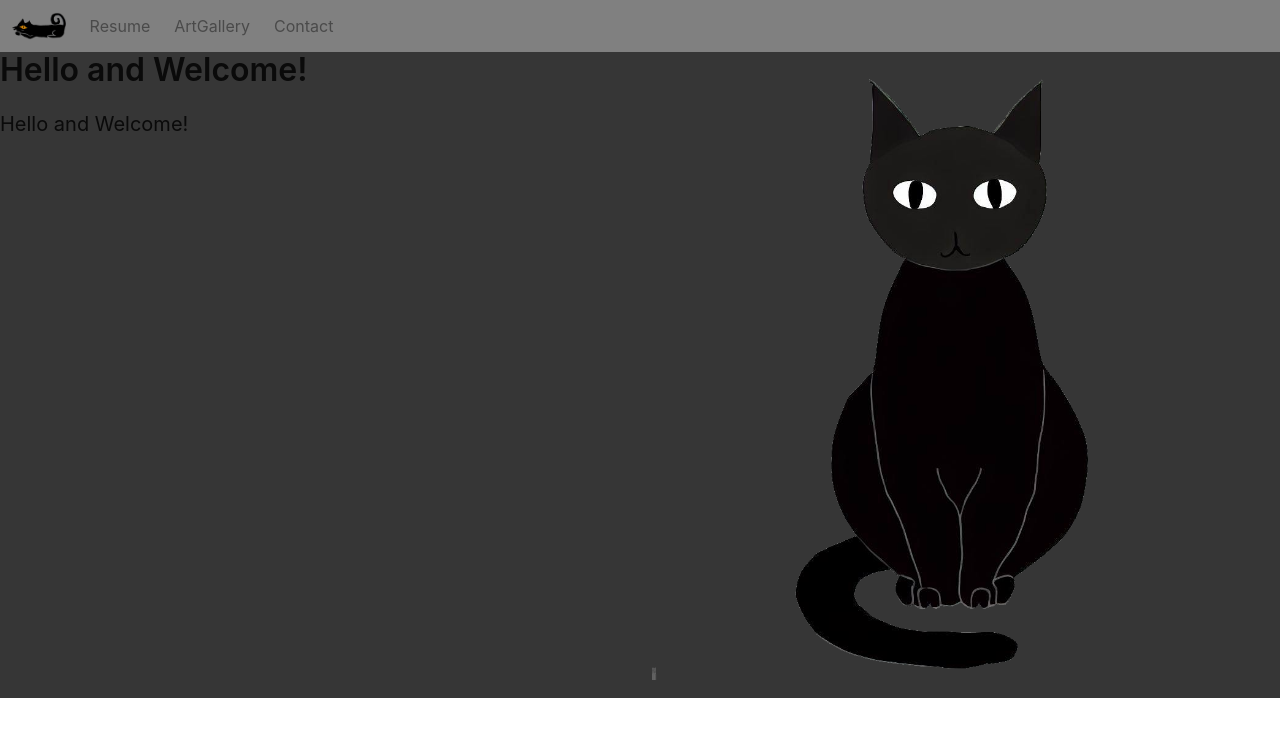
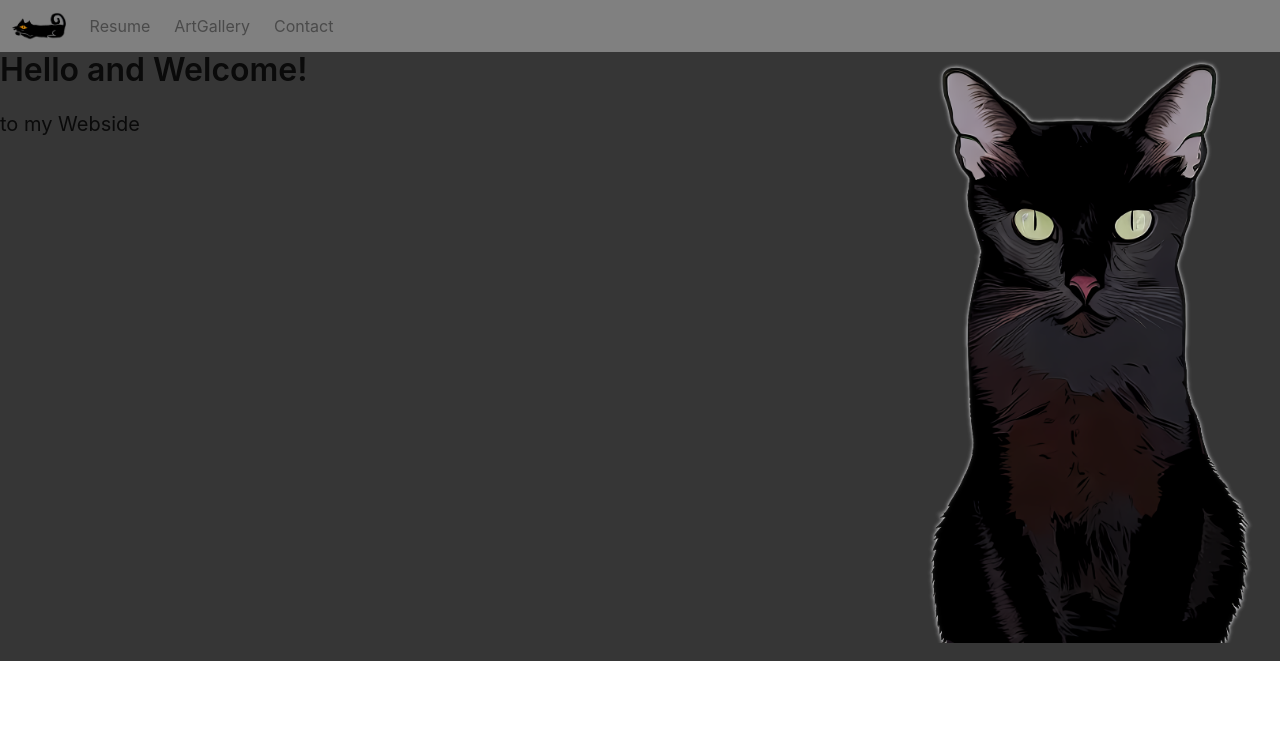
Before and after one commit to soelen/flat-cat-webseite, a React (Vite) app: page / in a window 1280 px wide. Shown: the top 736 px of the page. Built offline with nearby package versions, Linux system fonts and the light colour scheme.

Commit message:
added favicon

```diff
--- a/src/pages/Home.tsx
+++ b/src/pages/Home.tsx
@@ -4,14 +4,14 @@ function Home() {
 
 // HomePictures
 return (
-  <div className="columns">
+  <div className="columns ">
 
-    <div className="column">
+    <div className="column is-7> textColumn">
       <h1 className="title has-text-black is-spaced">Hello and Welcome!</h1>
-      <h6 className="subtitle has-text-black is-spaced">Hello and Welcome!</h6>
+      <h6 className="subtitle has-text-black is-spaced">to my Webside</h6>
     </div>
 
-    <div className="column ">
+    <div className="column is-one-third picColumn">
       <figure className="image01">
         <img id="homeimage01" src="/img/home/homepic.png" title="title01"/>
       </figure>
```
Also changed, not shown: src/pages/Home.scss (+9 -0 lines), public/img/home/homepic.png, 1 other file (tests, documents, lock files or other folders).
